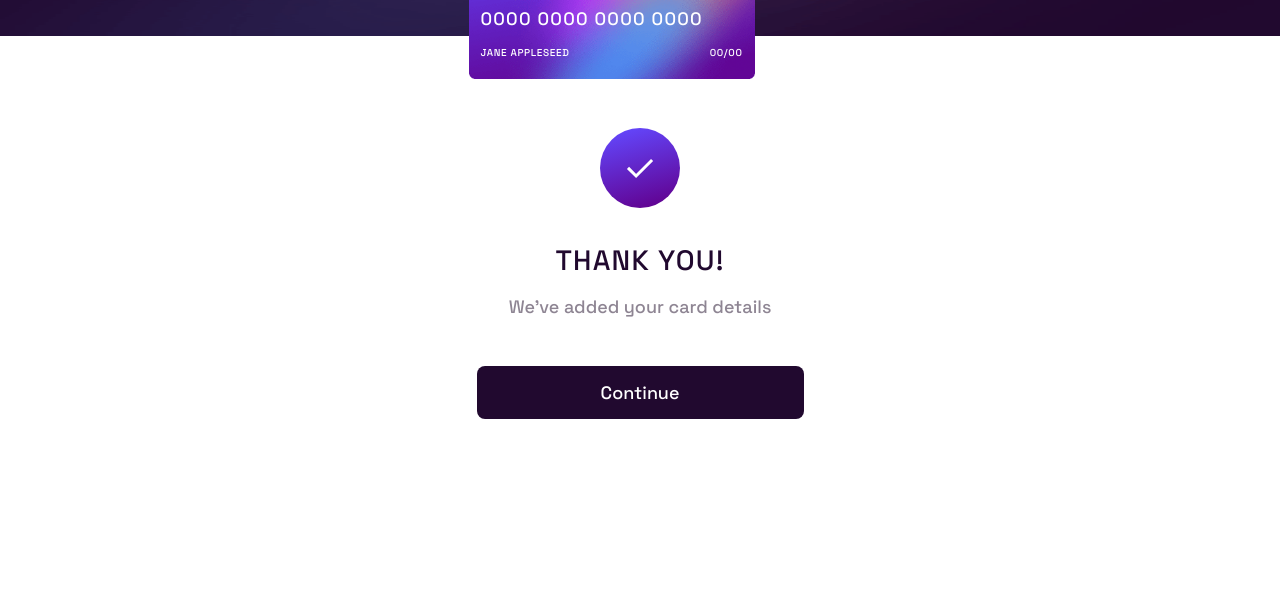
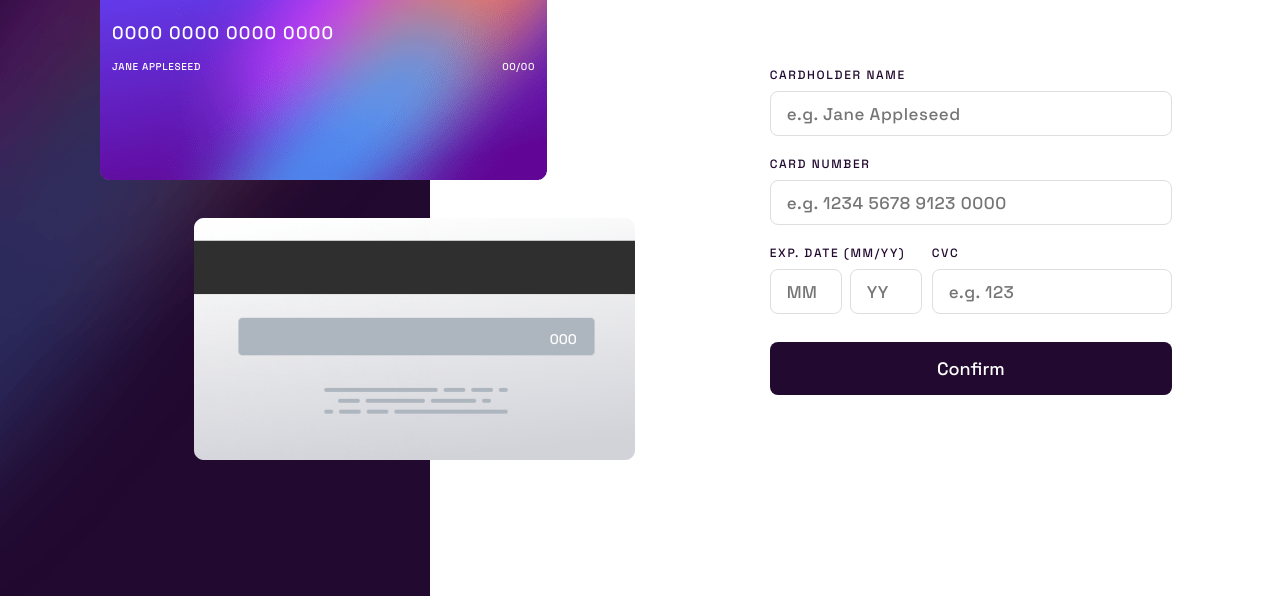
Before and after one commit to L3fd/interactive-card-details-form-main, a website: page index.html in a window 1280 px wide. Shown: the part 204-800 px from the top of the page. Drawn offline with Linux system fonts and the light colour scheme.

Commit message:
feat: add initial desktop layout, back card done

```diff
--- a/index.html
+++ b/index.html
@@ -57,7 +57,7 @@
 			<form
 				action="#"
 				method="post"
-				class="hidden"
+				class=""
 			>
 				<div class="form-group">
 					<label for="name"> Cardholder Name </label>
@@ -128,7 +128,7 @@
 				</button>
 			</form>
 			<!-- Completed state start -->
-			<div class="complete">
+			<div class="complete hidden">
 				<img
 					src="./images/icon-complete.svg"
 					alt=""
--- a/style.css
+++ b/style.css
@@ -206,6 +206,49 @@ form {
 	color: var(--primary-700);
 	margin-bottom: 5rem;
 }
+
+/* Media query to desktop */
+
+@media screen and (min-width: 1260px) {
+	body {
+		background-image: url("./images/bg-main-desktop.png");
+		background-repeat: no-repeat;
+		background-size: 33.6% 100%;
+	}
+	main {
+		max-width: 111.2rem;
+		padding: 3.2rem 1.6rem;
+		margin: auto;
+		height: 100vh;
+		display: flex;
+		align-items: center;
+		gap: 12.7rem;
+	}
+	.card {
+		max-width: max-content;
+		height: 52.8rem;
+		display: flex;
+		flex-direction: column-reverse;
+		gap: 3.8rem;
+	}
+	.card-back,
+	.card-front {
+		max-width: max-content;
+	}
+	.card-front {
+		position: relative;
+		top: 0;
+	}
+	.card-back {
+		margin-left: 9.4rem;
+	}
+	.card-back .cvc {
+		font-size: 1.4rem;
+		letter-spacing: 0.14;
+		padding-right: 5.8rem;
+	}
+}
+
 /* Utils */
 
 .block {
```
